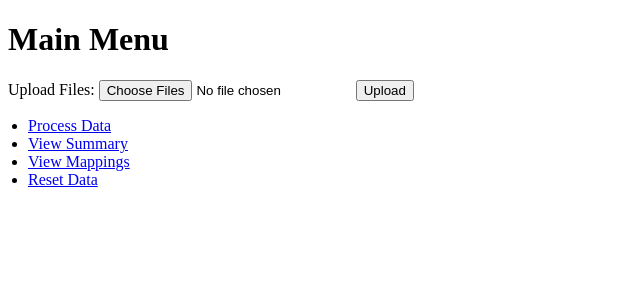
After one commit to hayasep/trailer-summary-render-app, a Flask app: template templates/main_menu.html in a window 1280 px wide. The commit adds this page. Shown: the top 300 px of the page, without its empty margins (0-640 px from the left). Run offline with Flask 3, Linux system fonts and the light colour scheme; the template is opened without the code that fills it, so the values that code supplies are empty.

Commit message:
improvements to everything

```diff
--- a/app.py
+++ b/app.py
@@ -1,23 +1,32 @@
+import matplotlib
+matplotlib.use('Agg')  # Use non-GUI backend for rendering
 from flask import Flask, render_template, request, redirect, url_for
 import pandas as pd
+import re
+import io
 import matplotlib.pyplot as plt
-import io
-import base64
-import re
+import os
+from flask import Response
 
 app = Flask(__name__)
 
-# Define automated mappings based on keywords or patterns
+# Global variables to store data
+all_data = pd.DataFrame()
+summary = None
+trailer_names = []
+uploaded_files_info = []  # List to store file name and trailer name pairs
+
+# Automated mappings with updated section names
 automated_mapping = {
     'Pets': ['PETS', 'DOG', 'CAT', 'LITTER'],
     'Toys': ['TOY', 'LEGOS', 'BOYS ACTION', 'E42'],
-    'Chemical/Paper': ['CHEMICAL', 'PAPER', 'BLEACH', 'LAUNDRY', 'HOUSEHOLD', 'AIR FRESHENER'],
+    'Chemical-Paper': ['CHEMICAL', 'PAPER', 'BLEACH', 'LAUNDRY', 'HOUSEHOLD', 'AIR FRESHENER'],
     'HBA': ['HBA', 'BEAUTY', 'HEALTH', 'COSMETICS', 'SOAP', 'HAIR', 'OTC', 'ORAL', 'FEMININE'],
     'Infants': ['INFANT', 'BABY', 'NURSING', 'DIAPERS'],
-    'C/D': ['C/D', 'BED', 'BATH', 'RUGS', 'LAMP', 'KITCHEN PLUG', 'APPLIANCE', 'PILLOWS', 'FURNITURE', 'STORAGE', 'PLASTIC', 'VACUUM', 'VIGNETTE', 'HEARTH'],
+    'C-D': ['C/D', 'BED', 'BATH', 'RUGS', 'LAMP', 'KITCHEN PLUG', 'APPLIANCE', 'PILLOWS', 'FURNITURE', 'STORAGE', 'PLASTIC', 'VACUUM', 'VIGNETTE', 'HEARTH'],
     'Kitchen': ['KITCHEN'],
     'Stationery': ['STATIONERY', 'OFFICE'],
-    'BPG/CL/FA': ['BPG', 'CL/FA', 'BULLSEYE'],
+    'BPG-CL-FA': ['BPG', 'CL/FA', 'BULLSEYE'],
     'Sports': ['SPORTS', 'OUTDOORS', 'SPORT', 'LUGG', 'AUTO'],
     'Seasonal': ['SEASONAL', 'HOLIDAY', 'GRILLING', 'SOIL', 'SEED', 'LAWN', 'G43'],
     'Tech': ['TECH', 'ELECTRONICS', '13 - ELEC', 'ENTERTAINMENT'],
@@ -25,21 +34,31 @@ automated_mapping = {
     'Food': ['FOOD', 'GROCERY', 'WATER', 'PASTA', 'SPICES', 'BAKING', 'CEREAL', 'COFFEE', 'CANDY', 'COOKIES', 'CHIPS', 'BEVERAGE']
 }
 
-# Initialize global variables
-all_data = pd.DataFrame()
-summary = None
-trailer_names = []
 
-def extract_trailer_name(data):
-    """Extract trailer names from a dataframe."""
-    trailer_name = None
-    for col in data.columns:
-        for cell in data[col]:
-            if isinstance(cell, str) and re.search(r'Trailer\s?#\S+', cell):
-                match = re.search(r'Trailer\s?#\S+', cell)
-                if match:
-                    return match.group(0)
-    return trailer_name
+def extract_trailer_name(uploaded_file):
+    """Extract trailer name by scanning the content for the 'Trailer #' pattern."""
+    try:
+        if uploaded_file.filename.endswith('.xlsx'):
+            temp_df = pd.read_excel(uploaded_file, engine='openpyxl')
+        elif uploaded_file.filename.endswith('.csv'):
+            uploaded_file.stream.seek(0)  # Ensure the file stream is at the start
+            temp_df = pd.read_csv(uploaded_file)
+        else:
+            return None
+
+        # Convert all values to strings and search for 'Trailer #' in the entire DataFrame
+        for col in temp_df.columns:
+            for cell in temp_df[col]:
+                if isinstance(cell, str) and re.search(r'Trailer\s?#\S+', cell):
+                    match = re.search(r'Trailer\s?#\S+', cell)
+                    if match:
+                        return match.group(0)
+
+        return None
+    except Exception as e:
+        print(f"Error extracting trailer name from {uploaded_file.filename}: {e}")
+        return None
+
 
 def map_to_section(custom_block):
     """Map a custom block to its respective section based on keywords."""
@@ -53,98 +72,192 @@ def map_to_section(custom_block):
 
 @app.route("/")
 def main_menu():
-    """Main menu page."""
-    return render_template("menu.html")
+    """Render the main menu."""
+    return render_template("main_menu.html", uploaded_files_info=uploaded_files_info)
 
-@app.route("/upload", methods=["GET", "POST"])
+@app.route("/upload", methods=["POST"])
 def upload_files():
-    """Upload files and extract trailer names."""
-    global all_data, trailer_names
-    if request.method == "POST":
-        uploaded_files = request.files.getlist("files")
-        for file in uploaded_files:
-            if file.filename.endswith(".csv"):
-                temp_df = pd.read_csv(file)
-            elif file.filename.endswith(".xlsx"):
-                temp_df = pd.read_excel(file, engine="openpyxl")
+    """Handle file uploads and categorize trailers as HDC or RDC."""
+    global all_data, trailer_names, uploaded_files_info
+    uploaded_files = request.files.getlist("files")
+    if not uploaded_files:
+        return redirect(url_for("main_menu"))
+
+    for uploaded_file in uploaded_files:
+        try:
+            # Read the uploaded file into a DataFrame
+            if uploaded_file.filename.endswith('.csv'):
+                uploaded_file.stream.seek(0)
+                temp_df = pd.read_csv(uploaded_file)
+            elif uploaded_file.filename.endswith('.xlsx'):
+                temp_df = pd.read_excel(uploaded_file, engine='openpyxl')
             else:
                 continue
 
-            trailer_name = extract_trailer_name(temp_df)
+            # Extract trailer name
+            trailer_name = extract_trailer_name(uploaded_file)
             if trailer_name:
+                # Check if the trailer has repacks
+                temp_df['REPACK CARTONS'] = pd.to_numeric(temp_df['REPACK CARTONS'], errors='coerce').fillna(0)
+                if temp_df['REPACK CARTONS'].sum() > 0:
+                    trailer_name += " (RDC)"
+                else:
+                    trailer_name += " (HDC)"
                 trailer_names.append(trailer_name)
+            else:
+                trailer_name = "Unknown Trailer"
 
+            # Store the file name and associated trailer name
+            uploaded_files_info.append((uploaded_file.filename, trailer_name))
+
+            # Combine the file data into the main DataFrame
             all_data = pd.concat([all_data, temp_df], ignore_index=True)
+        except Exception as e:
+            print(f"Error processing file {uploaded_file.filename}: {e}")
+            continue
 
-        return redirect(url_for("process_data"))
-    return render_template("upload.html")
+    return redirect(url_for("main_menu"))
+
 
 @app.route("/process", methods=["GET", "POST"])
 def process_data():
-    """Process data, allow section exclusions, and summarize the data."""
+    """Process data and summarize it."""
     global all_data, summary
     if all_data.empty:
-        return "No data uploaded. Please go back and upload files."
+        return redirect(url_for("main_menu"))
 
-    if request.method == "POST":
-        excluded_sections = request.form.getlist("exclude_sections")
-        all_data["Section"] = all_data["CUSTOM BLOCK"].apply(map_to_section)
+    # Map sections
+    all_data['Section'] = all_data['CUSTOM BLOCK'].apply(map_to_section)
 
-        if excluded_sections:
-            all_data = all_data[~all_data["Section"].isin(excluded_sections)]
-        all_data = all_data[all_data["Section"] != "Uncategorized"]
+    # If it's a GET request, show the exclusion form
+    if request.method == "GET":
+        all_sections = sorted(all_data['Section'].unique())
+        return render_template("exclude_sections.html", sections=all_sections)
 
-        numeric_columns = ["FULL CASE CARTONS", "REPACK CARTONS", "STOCKING TIME (HRS)"]
-        for col in numeric_columns:
-            all_data[col] = pd.to_numeric(all_data[col], errors="coerce").fillna(0)
+    # If it's a POST request, exclude selected sections
+    excluded_sections = request.form.getlist("sections")
+    if excluded_sections:
+        all_data = all_data[~all_data['Section'].isin(excluded_sections)]
 
-        summary = all_data.groupby("Section")[numeric_columns].sum()
-        total_row = summary.sum(numeric_only=True).rename("Total")
-        summary = pd.concat([summary, total_row.to_frame().T])
+    # Exclude Uncategorized rows
+    all_data = all_data[all_data['Section'] != "Uncategorized"]
 
-        total_stocking_time = summary.loc["Total", "STOCKING TIME (HRS)"]
-        summary["Workload %"] = (summary["STOCKING TIME (HRS)"] / total_stocking_time * 100).round(2) if total_stocking_time > 0 else 0
+    # Ensure numeric columns for aggregation
+    numeric_columns = ['FULL CASE CARTONS', 'REPACK CARTONS', 'STOCKING TIME (HRS)']
+    for col in numeric_columns:
+        all_data[col] = pd.to_numeric(all_data[col], errors='coerce').fillna(0)
 
-        return redirect(url_for("summary_view"))
+    # Summarize the data
+    summary = all_data.groupby('Section')[numeric_columns].sum()
 
-    sections = automated_mapping.keys()
-    return render_template("process.html", sections=sections)
+    # Add the Workload % column
+    total_stocking_time = summary['STOCKING TIME (HRS)'].sum()
+    if total_stocking_time > 0:
+        summary['Workload %'] = (summary['STOCKING TIME (HRS)'] / total_stocking_time * 100).round(1)
+    else:
+        summary['Workload %'] = 0
+
+    # Add a Total row
+    total_row = summary.sum(numeric_only=True).rename("Total")
+    summary = pd.concat([summary, total_row.to_frame().T])
+
+    # Round all numeric values to the nearest tenth
+    summary = summary.round(1)
+
+    return redirect(url_for("summary_view"))
+
+
+@app.route("/reset")
+def reset_data():
+    """Reset all data."""
+    global all_data, summary, trailer_names, uploaded_files_info
+    all_data = pd.DataFrame()
+    summary = None
+    trailer_names = []
+    uploaded_files_info = []  # Clear the uploaded files list
+    return redirect(url_for("main_menu"))
+
+
+@app.route("/generate_chart")
+def generate_chart():
+    global summary
+    if summary is None:
+        return "No data to generate chart", 404
+
+    # Exclude the "Total" row
+    chart_data = summary.loc[summary.index != "Total", "Workload %"]
+
+    # Generate pie chart
+    fig, ax = plt.subplots(figsize=(6, 6))
+    ax.pie(
+        chart_data,
+        labels=chart_data.index,
+        autopct='%1.1f%%',
+        startangle=140,
+        wedgeprops={'edgecolor': 'black'}
+    )
+    ax.set_title("Workload Distribution by Section")
+
+    # Save the figure to a BytesIO stream
+    from io import BytesIO
+    output = BytesIO()
+    plt.savefig(output, format="png")
+    plt.close(fig)
+    output.seek(0)
+
+    # Serve the image as a response
+    from flask import Response
+    return Response(output, content_type="image/png")
+
 
 @app.route("/summary")
 def summary_view():
-    """Display the summary and workload pie chart."""
+    """Display the summary."""
     global summary, trailer_names
     if summary is None:
-        return "No summary available. Please process data first."
+        return redirect(url_for("main_menu"))
 
-    workload_data = summary.loc[summary.index != "Total", "Workload %"]
-    img = None
-    if not workload_data.empty:
-        plt.figure(figsize=(8, 8))
-        plt.pie(
-            workload_data,
-            labels=workload_data.index,
-            autopct="%1.1f%%",
-            startangle=140,
-            wedgeprops={"edgecolor": "black"}
-        )
-        plt.title(f"Workload Distribution by Section\n{', '.join(trailer_names)}")
-        img = io.BytesIO()
-        plt.savefig(img, format="png")
-        img.seek(0)
-        img = base64.b64encode(img.getvalue()).decode()
+    # Pass the chart URL to the template
+    chart_url = url_for("generate_chart")
+    return render_template("summary.html", summary_data=summary, trailer_names=trailer_names, chart_url=chart_url)
 
-    return render_template("summary.html", tables=summary.to_html(classes="table"), img=img)
+
+@app.route("/details/<section>")
+def section_details(section):
+    """Show details for a specific section."""
+    global all_data
+    section_data = all_data[all_data['Section'] == section]
+    if section_data.empty:
+        return redirect(url_for("summary_view"))
+    return render_template("details.html", section_name=section, section_data=section_data.to_html(index=False))
 
 @app.route("/mappings")
-def view_mapping():
-    """View mappings of custom blocks to sections."""
+def view_mappings():
+    """View mappings."""
     global all_data
-    if all_data.empty or 'Section' not in all_data.columns:
-        return "No mappings available. Please upload and process data first."
+    if all_data.empty:
+        return redirect(url_for("main_menu"))
+    return render_template("mappings.html", mappings=all_data[['CUSTOM BLOCK', 'Section']].to_html(index=False))
 
-    mappings_html = all_data[['CUSTOM BLOCK', 'Section']].to_html(classes="table")
-    return render_template("mappings.html", mappings=mappings_html)
+@app.route("/exclude_sections", methods=["GET", "POST"])
+def exclude_sections():
+    global all_data
+    if all_data.empty:
+        return redirect(url_for("main_menu"))
+
+    # Get unique sections available in the data
+    all_sections = all_data['Section'].unique() if 'Section' in all_data else []
+
+    if request.method == "POST":
+        # Get selected sections to exclude
+        sections_to_exclude = request.form.getlist("sections")
+        if sections_to_exclude:
+            all_data.drop(all_data[all_data['Section'].isin(sections_to_exclude)].index, inplace=True)
+
+        return redirect(url_for("process_data"))
+
+    return render_template("exclude_sections.html", sections=all_sections)
+
 
 if __name__ == "__main__":
     app.run(debug=True)
--- /dev/null
+++ b/templates/main_menu.html
@@ -0,0 +1,51 @@
+<!DOCTYPE html>
+<html lang="en">
+<head>
+    <meta charset="UTF-8">
+    <meta name="viewport" content="width=device-width, initial-scale=1.0">
+    <title>Main Menu</title>
+    <style>
+        .uploaded-files {
+            margin-top: 20px;
+            padding: 10px;
+            background-color: #f9f9f9;
+            border: 1px solid #ccc;
+            border-radius: 5px;
+        }
+        .uploaded-files h3 {
+            margin-top: 0;
+        }
+        ul {
+            list-style-type: disc;
+            padding-left: 20px;
+        }
+    </style>
+</head>
+<body>
+    <h1>Main Menu</h1>
+    <form action="{{ url_for('upload_files') }}" method="POST" enctype="multipart/form-data">
+        <label for="files">Upload Files:</label>
+        <input type="file" name="files" id="files" multiple>
+        <button type="submit">Upload</button>
+    </form>
+
+    {% if uploaded_files_info %}
+    <div class="uploaded-files">
+        <h3>Uploaded Files:</h3>
+        <ul>
+            {% for file_name, trailer_name in uploaded_files_info %}
+            <li>{{ file_name }} - Trailer: {{ trailer_name }}</li>
+            {% endfor %}
+        </ul>
+    </div>
+    {% endif %}
+
+
+    <ul>
+        <li><a href="{{ url_for('process_data') }}">Process Data</a></li>
+        <li><a href="{{ url_for('summary_view') }}">View Summary</a></li>
+        <li><a href="{{ url_for('view_mappings') }}">View Mappings</a></li>
+        <li><a href="{{ url_for('reset_data') }}">Reset Data</a></li>
+    </ul>
+</body>
+</html>
--- a/templates/mappings.html
+++ b/templates/mappings.html
@@ -4,8 +4,8 @@
     <title>Mappings</title>
 </head>
 <body>
-    <h1>Mappings</h1>
-    {{ mappings|safe }}
-    <a href="/">Back to Main Menu</a>
+    <h1>Section Mappings</h1>
+    {{ mappings | safe }}
+    <a href="/">Return to Main Menu</a>
 </body>
 </html>
```
Also changed, not shown: templates/base.html (added, +11 -0 lines), templates/details.html (added, +53 -0 lines), templates/exclude_sections.html (added, +22 -0 lines), templates/menu.html (deleted, +0 -15 lines), templates/summary.html (+89 -7 lines).
